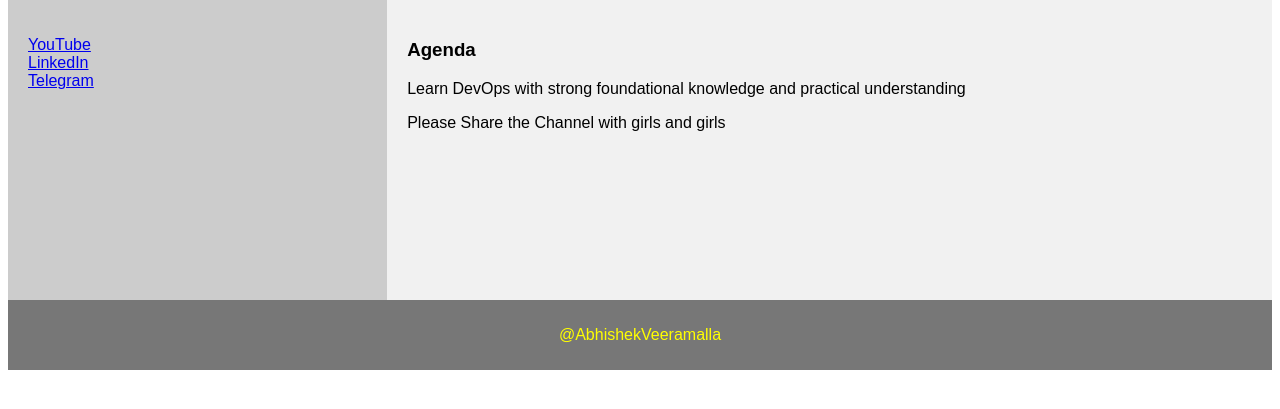
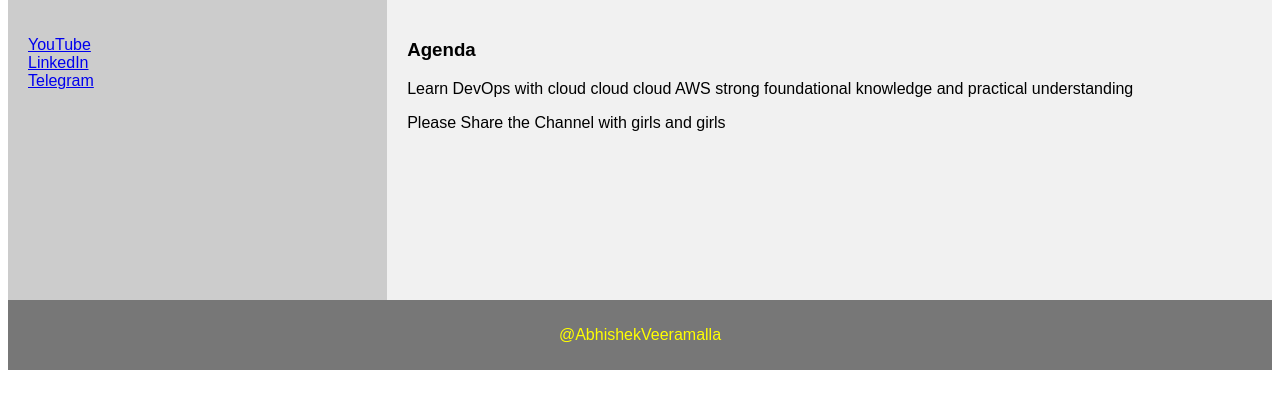
Before and after one commit to Chetan717/python-web-app, a Django app: page /demo/ in a window 1280 px wide. Shown: the part 216-625 px from the top of the page. Run offline with Django 4.2, Linux system fonts and the light colour scheme.

Commit message:
Update demo_site.html

```diff
--- a/devops/demo/templates/demo_site.html
+++ b/devops/demo/templates/demo_site.html
@@ -87,7 +87,7 @@ footer {
 
   <article>
     <h1>Agenda</h1>
-    <p>Learn DevOps with strong foundational knowledge and practical understanding</p>
+    <p>Learn DevOps with cloud cloud cloud AWS strong foundational knowledge and practical understanding</p>
     <p>Please Share the Channel with girls and girls</p>
   </article>
 </section>
```
